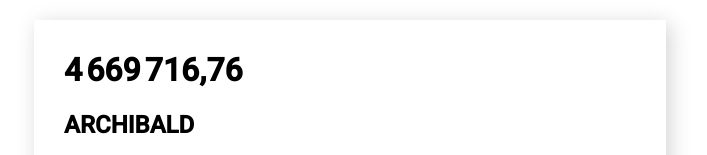
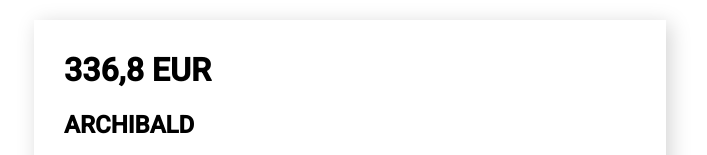
Before and after one commit to sidonieGit/Premie-rAngular-Openclassroom, an Angular app: page / in a window 1280 px wide. Shown: the top 155 px of the page, without its empty margins (290-997 px from the left). Built offline with nearby package versions, Linux system fonts and the light colour scheme.

Commit message:
modif de face-snap html et ts pour le formatage avec le pipe CurrencyPipe

```diff
--- a/src/app/face-snap/face-snap.component.html
+++ b/src/app/face-snap/face-snap.component.html
@@ -1,5 +1,5 @@
 <div class="face-snap-card" [ngClass]="{snapped: userHasSnapped}">
-    <h1>{{myLargeNumber | number}}</h1>
+    <h1>{{myPrice | currency: 'EUR': 'code':'1.0-1'}}</h1>
     <h2>{{ faceSnap.title | uppercase}}</h2>
 
     @if (faceSnap.location){
--- a/src/app/face-snap/face-snap.component.ts
+++ b/src/app/face-snap/face-snap.component.ts
@@ -1,6 +1,6 @@
 import { Component, Input, OnInit } from '@angular/core';
 import { FaceSnap } from '../models/face-snap';
-import { NgStyle, NgClass, UpperCasePipe, DatePipe, DecimalPipe } from '@angular/common';
+import { NgStyle, NgClass, UpperCasePipe, DatePipe, DecimalPipe, PercentPipe, CurrencyPipe } from '@angular/common';
 
 @Component({
   selector: 'app-face-snap',
@@ -10,7 +10,7 @@
     NgClass,
     UpperCasePipe,
     DatePipe,
-    DecimalPipe
+    CurrencyPipe
 
   ],
   templateUrl: './face-snap.component.html',
@@ -21,7 +21,7 @@
 
   snapButtonText!: string;
   userHasSnapped!: boolean;
-  myLargeNumber: number = 4669716.76;
+  myPrice: number =336.75;
 
   ngOnInit(): void {
     this.snapButtonText = 'Oh Snap!';
```
